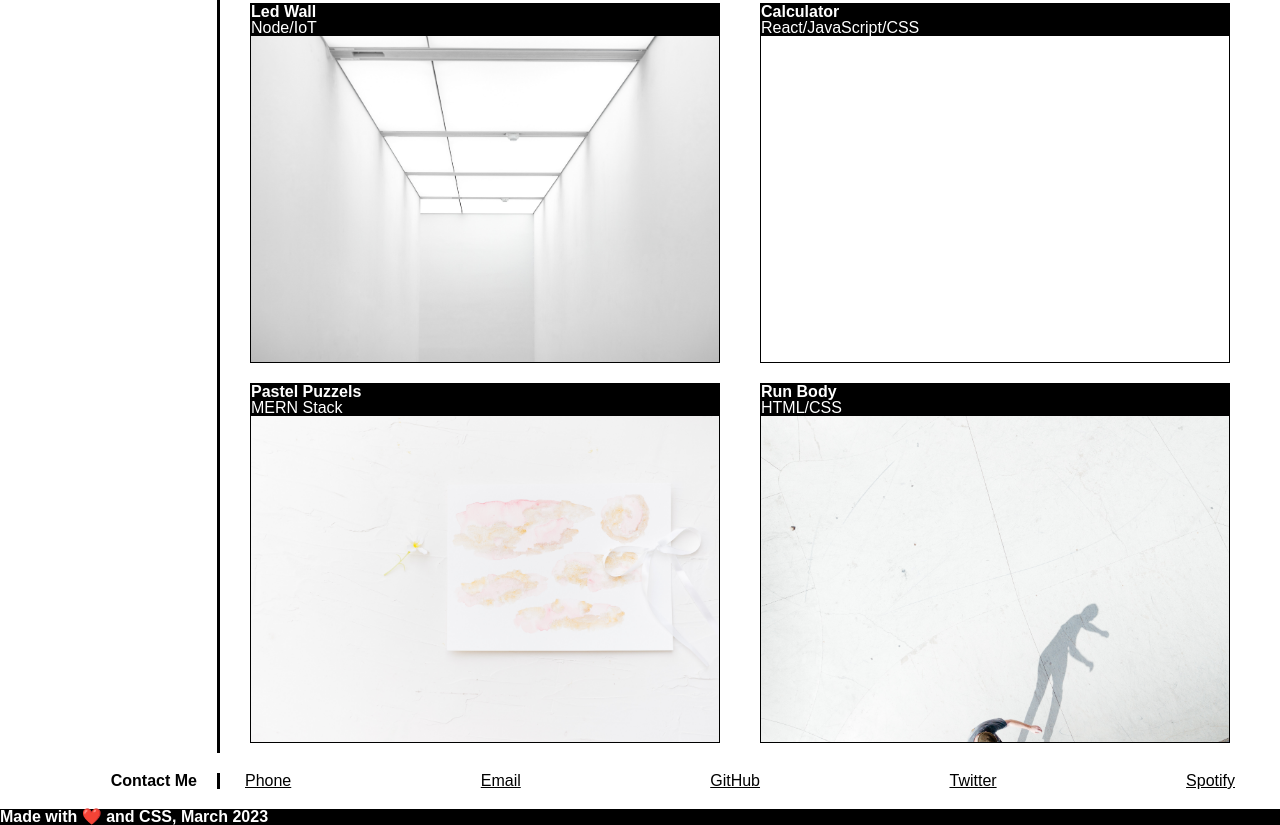
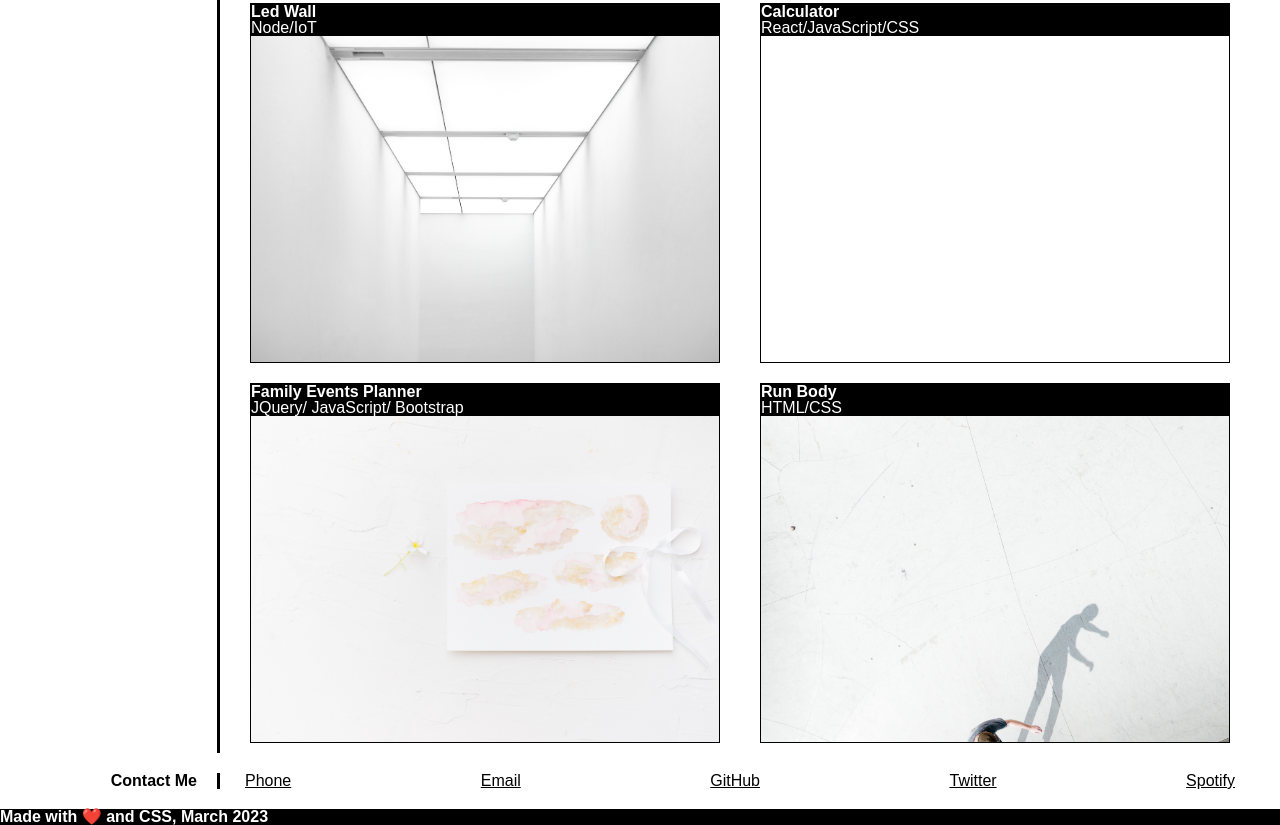
Before and after one commit to InnaFedorenko/portfolio, a plain HTML site: page index.html in a window 1280 px wide. Shown: the part 707-1532 px from the top of the page. Drawn offline with Linux system fonts and the light colour scheme.

Commit message:
aded link to project 1

```diff
--- a/index.html
+++ b/index.html
@@ -49,9 +49,9 @@
             <h3> Calculator</h3>
             <p>React/JavaScript/CSS</p>
           </article>
-          <article id="pastel-puzzles" onclick="window.location='https://www.elewhite.com/jigsaw-puzzles-1000-pieces/p/elewhite-pastel-dream-puzzle'">
-            <h3> Pastel Puzzels</h3>
-            <p>MERN Stack</p>
+          <article id="pastel-puzzles" onclick="window.location='http://rstreep.github.io/family-event-planner/'">
+            <h3> Family Events Planner</h3>
+            <p>JQuery/ JavaScript/ Bootstrap</p>
           </article>
           <article id="run-body" onclick="window.location='https://www.runnersworld.com/uk/health/weight-loss/a33522572/running-and-body-type-somatotypes/'">
             <h3> Run Body</h3>
```
